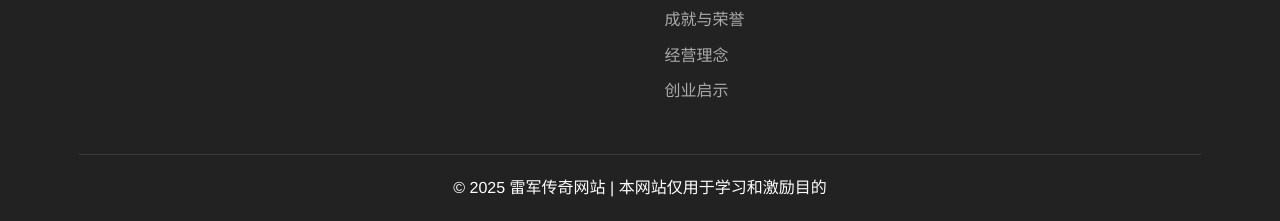
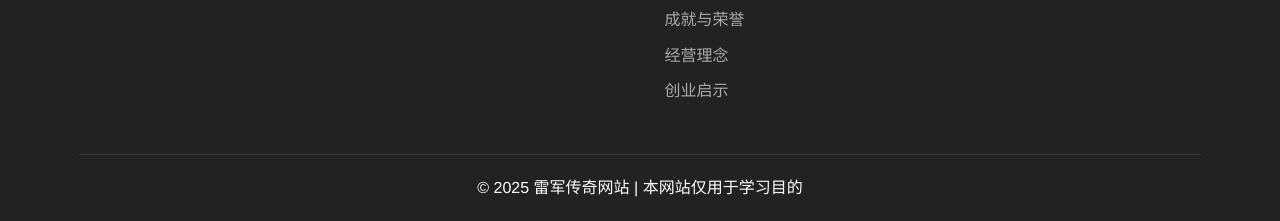
Before and after one commit to one-answer/leijun, a plain HTML site: page index.html in a window 1280 px wide. Shown: the part 6205-6426 px from the top of the page. Drawn offline with Linux system fonts and the light colour scheme.

Commit message:
update footer

```diff
--- a/index.html
+++ b/index.html
@@ -312,7 +312,7 @@
                 </div>
             </div>
             <div class="footer-bottom">
-                <p>&copy; 2025 雷军传奇网站 | 本网站仅用于学习和激励目的</p>
+                <p>&copy; 2025 雷军传奇网站 | 本网站仅用于学习目的</p>
             </div>
         </div>
     </footer>
```
